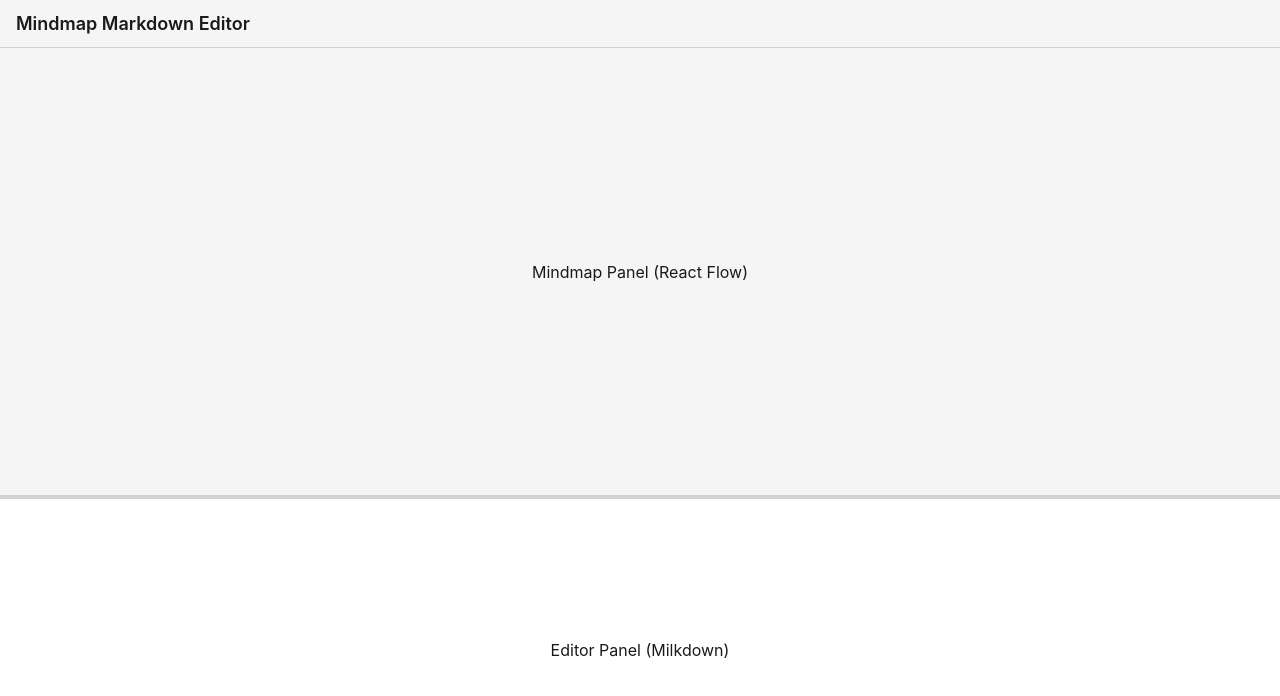
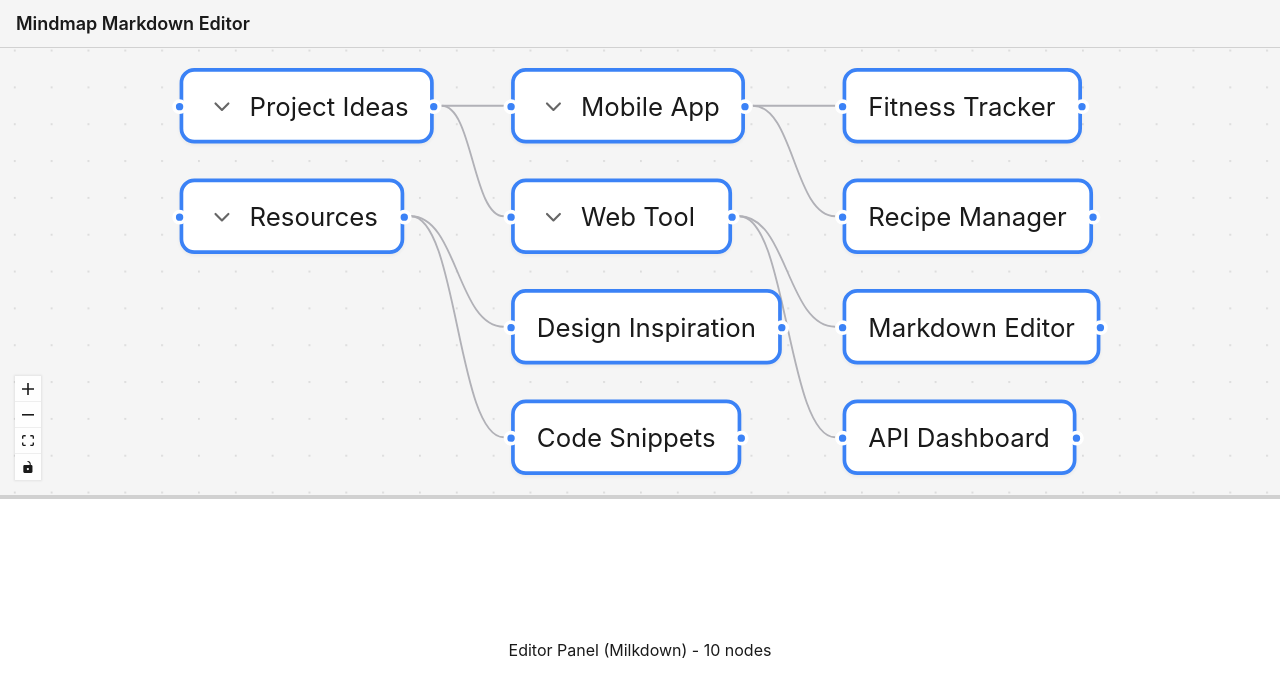
Before and after one commit to capt4ce/mindmap-md, a React (Vite) app: page / in a window 1280 px wide. Shown: the top 696 px of the page. Built offline with nearby package versions, Linux system fonts and the light colour scheme.

Commit message:
feat: add MindmapPanel with React Flow visualization

```diff
--- a/src/App.tsx
+++ b/src/App.tsx
@@ -1,12 +1,27 @@
-import { useState } from 'react'
+import { useState, useMemo, useCallback } from 'react'
+import MindmapPanel from './components/MindmapPanel'
+import { parseMarkdownToTree } from './utils/parser'
 import './styles/App.css'
 
-function App() {
-  const [markdown, setMarkdown] = useState<string>(`- Project Ideas
+const DEFAULT_MARKDOWN = `- Project Ideas
   - Mobile App
     - Fitness Tracker
+    - Recipe Manager
   - Web Tool
-    - Markdown Editor`)
+    - Markdown Editor
+    - API Dashboard
+- Resources
+  - Design Inspiration
+  - Code Snippets`
+
+function App() {
+  const [markdown, setMarkdown] = useState<string>(DEFAULT_MARKDOWN)
+
+  const treeData = useMemo(() => parseMarkdownToTree(markdown), [markdown])
+
+  const handleNodeClick = (nodeId: string) => {
+    console.log('Node clicked:', nodeId)
+  }
 
   return (
     <div className="app">
@@ -14,12 +29,13 @@ function App() {
         <h1>Mindmap Markdown Editor</h1>
       </header>
       <main className="app-main">
-        <div className="panel mindmap-panel">
-          <p>Mindmap Panel (React Flow)</p>
-        </div>
+        <MindmapPanel
+          treeData={treeData}
+          onNodeClick={handleNodeClick}
+        />
         <div className="divider" />
         <div className="panel editor-panel">
-          <p>Editor Panel (Milkdown)</p>
+          <p>Editor Panel (Milkdown) - {Object.keys(treeData.nodes).length} nodes</p>
         </div>
       </main>
     </div>
--- /dev/null
+++ b/src/components/MindmapPanel/MindmapNode.tsx
@@ -0,0 +1,49 @@
+import { memo, useCallback } from 'react'
+import { Handle, Position } from '@xyflow/react'
+import { ChevronRight, ChevronDown } from 'lucide-react'
+import './styles.css'
+
+interface MindmapNodeProps {
+  id: string
+  data: {
+    label: string
+    hasChildren: boolean
+    collapsed: boolean
+    onCollapse?: (id: string) => void
+  }
+  selected?: boolean
+}
+
+const MindmapNode = memo(({ id, data, selected }: MindmapNodeProps) => {
+  const { label, hasChildren, collapsed, onCollapse } = data
+
+  const handleCollapseClick = useCallback((e: React.MouseEvent) => {
+    e.stopPropagation()
+    onCollapse?.(id)
+  }, [id, onCollapse])
+
+  return (
+    <div className={`mindmap-node ${selected ? 'selected' : ''}`}>
+      <Handle type="target" position={Position.Left} className="handle" />
+
+      <div className="node-content">
+        {hasChildren && (
+          <button
+            className="collapse-btn"
+            onClick={handleCollapseClick}
+            title={collapsed ? 'Expand' : 'Collapse'}
+          >
+            {collapsed ? <ChevronRight size={14} /> : <ChevronDown size={14} />}
+          </button>
+        )}
+        <span className="node-label">{label}</span>
+      </div>
+
+      <Handle type="source" position={Position.Right} className="handle" />
+    </div>
+  )
+})
+
+MindmapNode.displayName = 'MindmapNode'
+
+export default MindmapNode
--- /dev/null
+++ b/src/components/MindmapPanel/index.tsx
@@ -0,0 +1,76 @@
+import { useCallback, useEffect, useMemo } from 'react'
+import {
+  ReactFlow,
+  Background,
+  Controls,
+  useNodesState,
+  useEdgesState,
+  ReactFlowProvider,
+  NodeMouseHandler,
+} from '@xyflow/react'
+import '@xyflow/react/dist/style.css'
+import MindmapNode from './MindmapNode'
+import { FlowNode, FlowEdge, TreeData } from '@/types'
+import { generateFlowElements } from '@/utils/layout'
+
+const nodeTypes = {
+  mindmap: MindmapNode,
+}
+
+interface MindmapPanelProps {
+  treeData: TreeData
+  onNodeClick?: (nodeId: string) => void
+  onNodeCollapse?: (nodeId: string) => void
+}
+
+function MindmapPanelInner({ treeData, onNodeClick, onNodeCollapse }: MindmapPanelProps) {
+  const { nodes: initialNodes, edges: initialEdges } = generateFlowElements(treeData)
+
+  const [nodes, setNodes, onNodesChange] = useNodesState(initialNodes)
+  const [edges, setEdges, onEdgesChange] = useEdgesState(initialEdges)
+
+  // Update when treeData changes
+  useEffect(() => {
+    const { nodes: newNodes, edges: newEdges } = generateFlowElements(treeData)
+    // Inject onCollapse handler into node data
+    const nodesWithHandler = newNodes.map(node => ({
+      ...node,
+      data: {
+        ...node.data,
+        onCollapse: onNodeCollapse,
+      },
+    }))
+    setNodes(nodesWithHandler)
+    setEdges(newEdges)
+  }, [treeData, setNodes, setEdges, onNodeCollapse])
+
+  const handleNodeClick: NodeMouseHandler = useCallback((_, node) => {
+    onNodeClick?.(node.id)
+  }, [onNodeClick])
+
+  return (
+    <div className="mindmap-panel">
+      <ReactFlow
+        nodes={nodes}
+        edges={edges}
+        onNodesChange={onNodesChange}
+        onEdgesChange={onEdgesChange}
+        onNodeClick={handleNodeClick}
+        nodeTypes={nodeTypes}
+        fitView
+        attributionPosition="bottom-right"
+      >
+        <Background color="var(--border-color)" gap={20} size={1} />
+        <Controls />
+      </ReactFlow>
+    </div>
+  )
+}
+
+export default function MindmapPanel(props: MindmapPanelProps) {
+  return (
+    <ReactFlowProvider>
+      <MindmapPanelInner {...props} />
+    </ReactFlowProvider>
+  )
+}
--- /dev/null
+++ b/src/components/MindmapPanel/styles.css
@@ -0,0 +1,72 @@
+.mindmap-panel {
+  flex: 1;
+  position: relative;
+}
+
+.react-flow {
+  background-color: var(--bg-secondary);
+}
+
+.react-flow__attribution {
+  display: none;
+}
+
+.mindmap-node {
+  background: var(--node-bg);
+  border: 2px solid var(--node-border);
+  border-radius: 8px;
+  padding: 8px 12px;
+  min-width: 120px;
+  display: flex;
+  align-items: center;
+  box-shadow: var(--shadow-sm);
+  transition: box-shadow 0.2s, border-color 0.2s;
+}
+
+.mindmap-node:hover {
+  box-shadow: var(--shadow-md);
+}
+
+.mindmap-node.selected {
+  border-color: var(--accent-hover);
+  box-shadow: 0 0 0 2px var(--accent-color);
+}
+
+.node-content {
+  display: flex;
+  align-items: center;
+  gap: 6px;
+}
+
+.collapse-btn {
+  display: flex;
+  align-items: center;
+  justify-content: center;
+  width: 18px;
+  height: 18px;
+  border: none;
+  background: transparent;
+  cursor: pointer;
+  color: var(--text-secondary);
+  border-radius: 3px;
+  padding: 0;
+}
+
+.collapse-btn:hover {
+  background-color: var(--bg-tertiary);
+}
+
+.node-label {
+  font-size: 14px;
+  color: var(--text-primary);
+  white-space: nowrap;
+  overflow: hidden;
+  text-overflow: ellipsis;
+}
+
+.handle {
+  width: 8px !important;
+  height: 8px !important;
+  background-color: var(--node-border) !important;
+  border: 2px solid var(--node-bg) !important;
+}
```
